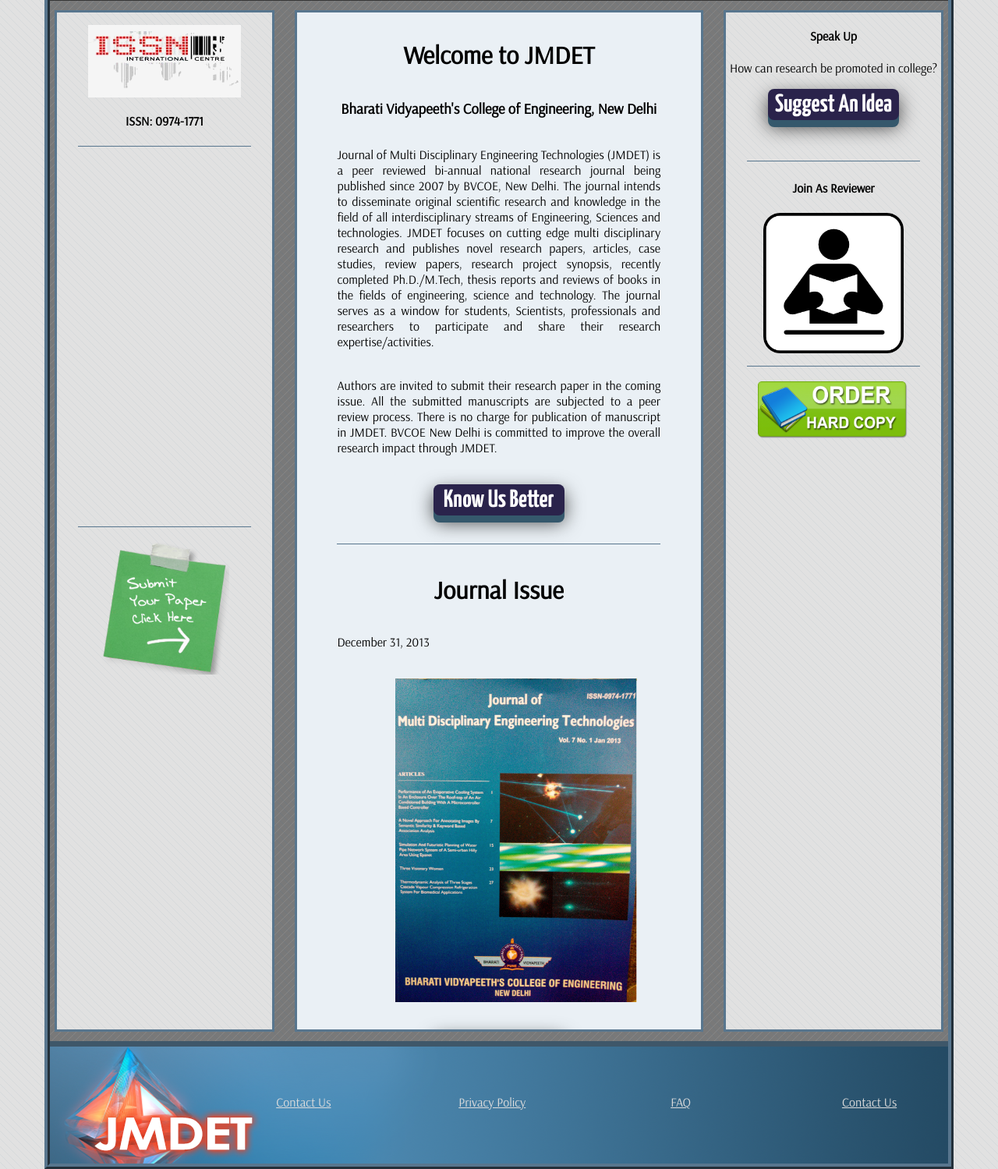
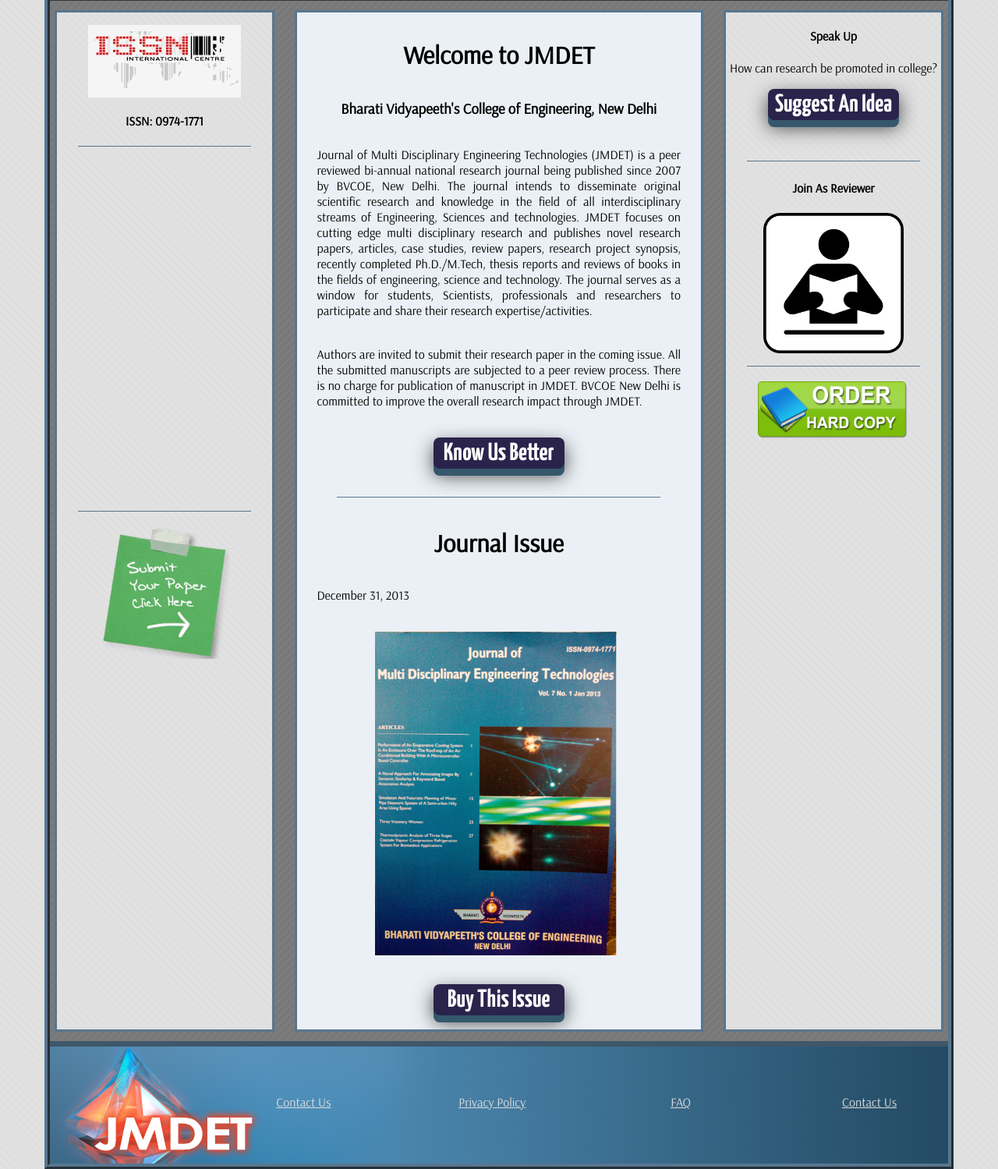
Before and after one commit to adishr09/JMDET.org, a PHP site: page / in a window 1280 px wide. Shown: the part 260-1759 px from the top of the page at 78% size. Run offline with PHP 8.4, Linux system fonts and the light colour scheme.

Commit message:
pish posh

```diff
--- a/jmdet.org/css/style.css
+++ b/jmdet.org/css/style.css
@@ -250,7 +250,7 @@ html[xmlns] #nav {
 }
 
 #center p{
-	width:80%;
+	width:90%;
 	text-align:justify;
 	margin:7% auto;
 }
--- a/jmdet.org/index.html
+++ b/jmdet.org/index.html
@@ -61,7 +61,6 @@
 				<p><hr style="width:80%;"></p>
 				<p><marquee behavior="scroll" scrollamount=3 direction="up" onmouseover="this.setAttribute('scrollamount', 0);" onmouseout="this.setAttribute('scrollamount',3);">
 					<p><a href="#">JMDET invites paper from various engineering disciplines for Vol. 8 Issue 1 (Jan-June 2014) issue. Submit Now</a></p>
-						<hr style="width:55%;">
 					<p>Successful Papers will be publish after author registration, w.e.f. July 2014</p>
 						<hr style="width:55%;">
 					<p><a href="http://www.bvcoend.ac.in/"><img src="img/pic1.jpg" width="250" height="100" alt="" /></a></p>
@@ -84,7 +83,6 @@
 			<p>December 31, 2013</p>
 			<p><img src="img/img1.png" width="310" height="415" style="margin-left:75px;"></p>
 			<p><link href='http://fonts.googleapis.com/css?family=Yanone+Kaffeesatz:700' rel='stylesheet' type='text/css'><a href="javascript:void(0);" id="new">Buy This Issue</a></p>
-				<p><hr style="width:80%;"></p>
           </div>
 			<div id="right">
 				<p><h4>Speak Up</h4></p>
```
